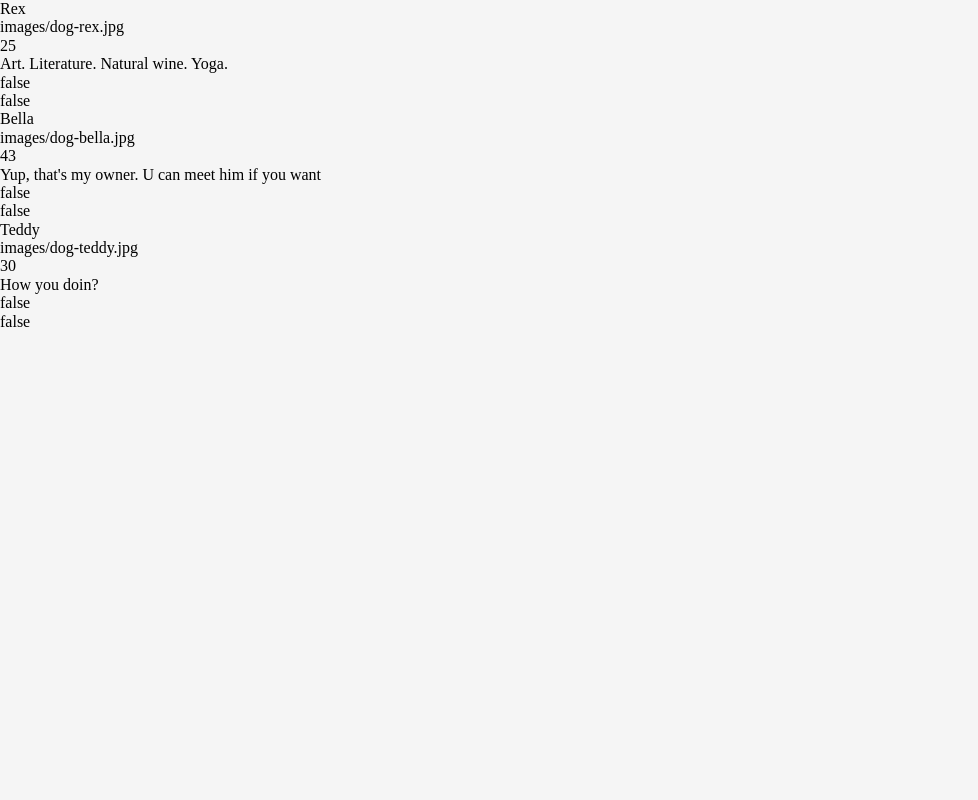
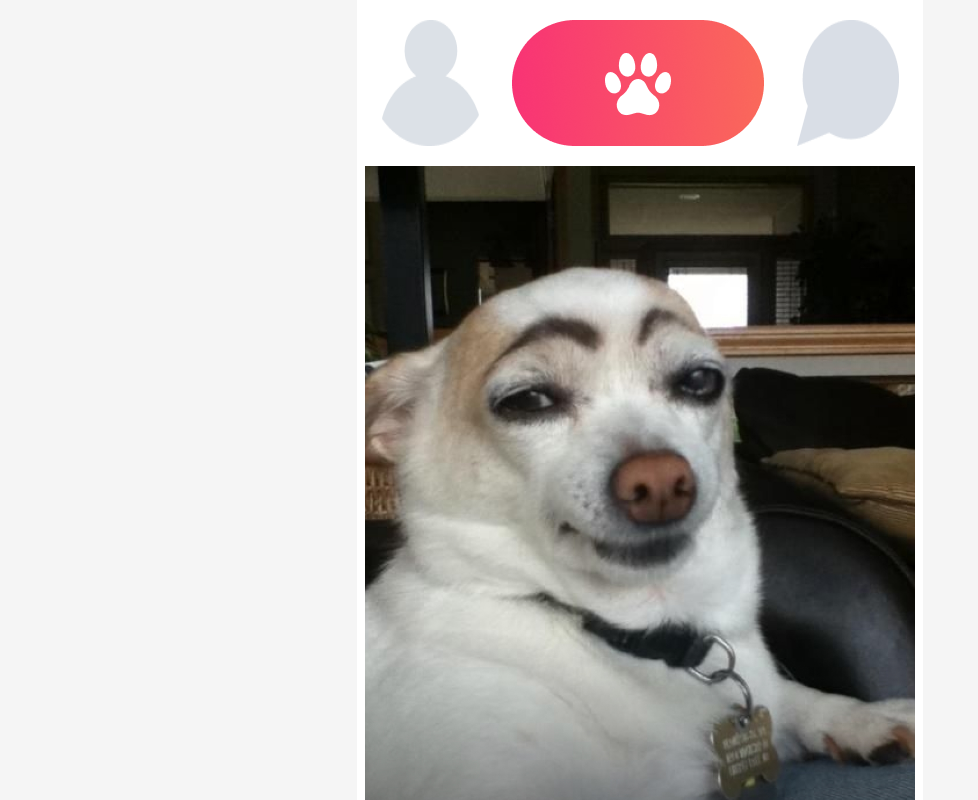
Before and after one commit to heidi37/tin-dog, a plain HTML site: page index.html in a window 1280 px wide. Shown: the top 800 px of the page, without its empty margins (0-978 px from the left). Drawn offline with nearby package versions, Linux system fonts and the light colour scheme.

Commit message:
assets added to html

```diff
--- a/Dog.js
+++ b/Dog.js
@@ -3,7 +3,6 @@
 class Dog {
     constructor(data){
         Object.assign(this, data)
-        console.log(this)
     }
     getDogHtml(){
         return `
--- a/index.css
+++ b/index.css
@@ -1,3 +1,37 @@
 body {
     background: whitesmoke;
+    display: flex;
+    justify-content: center;
+    align-items: center;
+    font-family: 'Poppins', sans-serif;
 }
+
+.container {
+    background: #fff;
+    width: 550px;
+    height: 973px;
+    padding: 0 8px 24px;
+}
+
+.app-header {
+    padding: 20px 0;
+    display: flex;
+    justify-content: space-around;
+}
+
+.profile-img img {
+    width: 100%;
+    display: relative;
+}
+
+.app-footer{
+    padding: 24px 0;
+}
+
+/* icon background
+
+#DBFFF4 - green
+#FFE7EF - pink
+
+
+*/
--- a/index.html
+++ b/index.html
@@ -1,5 +1,11 @@
 <html>
   <head>
+    <link rel="preconnect" href="https://fonts.googleapis.com" />
+    <link rel="preconnect" href="https://fonts.gstatic.com" crossorigin />
+    <link
+      href="https://fonts.googleapis.com/css2?family=Poppins:ital,wght@0,400;1,600&display=swap"
+      rel="stylesheet"
+    />
     <link
       rel="stylesheet"
       href="https://cdnjs.cloudflare.com/ajax/libs/normalize/8.0.1/normalize.css"
@@ -7,7 +13,34 @@
     <link rel="stylesheet" href="index.css" />
   </head>
   <body>
-    <div id="dog-div"></div>
+    <div class="container">
+      <div class="app-header">
+        <img src="images/icon-profile.png" alt="profile icon" />
+        <img src="images/logo.png" alt="tin dog logo icon" />
+        <img src="images/icon-chat.png" alt="chat icon" />
+      </div>
+      <div class="app-body">
+        <div class="profile-img">
+          <img src="images/dog-teddy.jpg" alt="Teddy" />
+        </div>
+        <div class="profile-like">
+          <img src="images/badge-like.png" alt="like badge" />
+        </div>
+        <div class="profile-text">
+          <h1>Teddy, 30</h1>
+          <p>How you doin?</p>
+        </div>
+      </div>
+      <div class="app-footer">
+        <div class="round-button">
+          <img src="images/icon-cross.png" alt="cross icon" />
+        </div>
+        <div class="round-button">
+          <img src="images/icon-heart.png" alt="cross heart" />
+        </div>
+      </div>
+      <div id="dog-div"></div>
+    </div>
     <script src="index.js" type="module"></script>
   </body>
 </html>
--- a/index.js
+++ b/index.js
@@ -7,9 +7,6 @@ import Dog from "./Dog.js"
 const rex = new Dog(dogs[0])
 const bella = new Dog(dogs[1])
 const teddy = new Dog(dogs[2])
-console.log(rex)
 
 const dogDiv = document.getElementById('dog-div')
 dogDiv.innerHTML += rex.getDogHtml()
-dogDiv.innerHTML += bella.getDogHtml()
-dogDiv.innerHTML += teddy.getDogHtml()
```
Also changed, not shown: images/Rectangle 137.svg (added), images/Vector-1.svg (added), images/Vector.svg (added), images/chat-icon.svg (added), images/image 2.svg (added), images/like-icon.svg (added), images/nope-icon.svg (added).
